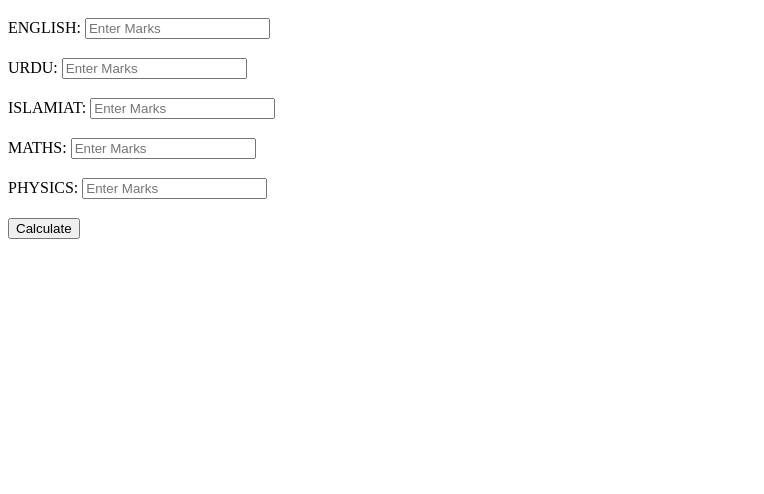
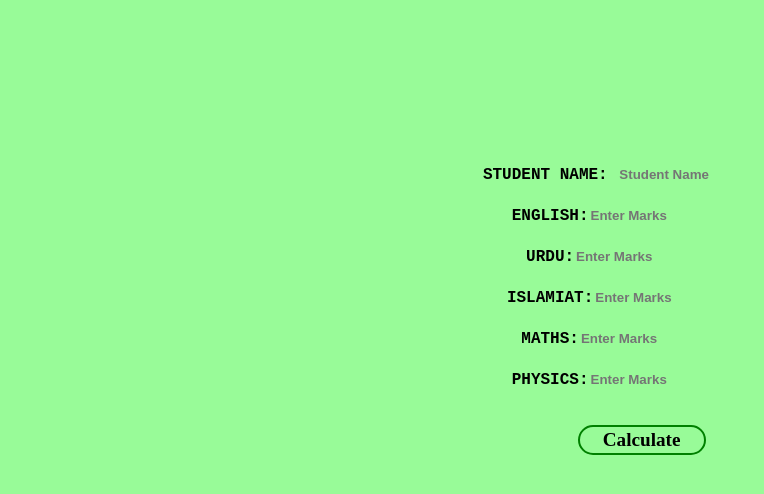
Before and after one commit to wahaj04/JAVASCRIPT, a plain HTML site: page Martsheet in JavaScript/grade.html in a window 1280 px wide. Shown: the whole page, without its empty margins (0-764 px from the left). Drawn offline with Linux system fonts and the light colour scheme.

Commit message:
initial commit

```diff
--- /dev/null
+++ b/Martsheet in JavaScript/grade.css
@@ -0,0 +1,56 @@
+body {
+    line-height: 2.5;
+    text-align: center;
+    margin-top: 12vw;
+    background: palegreen;
+    height: 100%;
+    width: 99%;
+}
+
+p {
+    font-family: 'Courier New', Courier, monospace;
+    font-weight: 900;
+}
+
+label {
+    font-family: 'Courier New', Courier, monospace;
+    font-weight: 700;
+    display: inline-block;
+}
+
+input {
+    /* border: transparent; */
+    font-weight: 800;
+    border-radius: 4px;
+    background: transparent;
+    border: none;
+}
+
+input:active {
+    background-color: #3e8e41;
+    box-shadow: 0 5px #666;
+}
+
+button {
+    font-size: larger;
+    font-family: ui-rounded;
+    font-weight: 900;
+    background: transparent;
+    border-radius: 1em;
+    margin-top: 25px;
+    border: 2px solid green;
+    height: 30px;
+    width: 10vw;
+
+}
+button:hover {
+    transition-duration: 0.4s;
+    background-color: #4CAF50;
+    color: #fff;
+    box-shadow: 0 12px 16px 0 rgba(0,0,0,0.24), 0 17px 50px 0 rgba(0,0,0,0.19)
+}
+button:active {
+    background-color: #3e8e41;
+    box-shadow: 0 5px #666;
+    transform: translateY(4px);
+  }
--- a/Martsheet in JavaScript/grade.html
+++ b/Martsheet in JavaScript/grade.html
@@ -5,32 +5,31 @@
     <meta charset="UTF-8">
     <meta http-equiv="X-UA-Compatible" content="IE=edge">
     <meta name="viewport" content="width=device-width, initial-scale=1.0">
+    <link rel="stylesheet" href="grade.css">
     <title>Marksheet in javascript</title>
 </head>
 
-<body style="line-height: 2.5;">
+<body>
     <form>
-        <label for="subject">ENGLISH:
-            <input type="number" placeholder="Enter Marks" id="eng"></label><br>
+        <label for="Student Name">STUDENT NAME: <input type="text" id="student" placeholder="Student Name"></label><br>
+        <label for="subject">ENGLISH:<input type="number" placeholder="Enter Marks" id="eng"></label><br>
 
-        <label for="subject">URDU:
-            <input type="number" placeholder="Enter Marks" id="urdu"></label><br>
+        <label for="subject">URDU:<input type="number" placeholder="Enter Marks" id="urdu"></label><br>
 
-        <label for="subject">ISLAMIAT:
-            <input type="number" placeholder="Enter Marks" id="islam"></label><br>
+        <label for="subject">ISLAMIAT:<input type="number" placeholder="Enter Marks" id="islam"></label><br>
 
-        <label for="subject">MATHS:
-            <input type="number" placeholder="Enter Marks" id="math"></label><br>
+        <label for="subject">MATHS:<input type="number" placeholder="Enter Marks" id="math" size="10" maxlength="10"></label><br>
 
-        <label for="subject">PHYSICS:
-            <input type="number" placeholder="Enter Marks" id="phy"></label><br>
+        <label for="subject">PHYSICS:<input type="number" placeholder="Enter Marks" id="phy"></label><br>
+    </form>
+    <div id="btn">
+        <button onclick="Total()">Calculate</button>
+    </div>
 
-            <!-- <label for="subject">Total:
-                <input type="number" placeholder="Total Marks" id="total"></label><br> -->
-        </form>
-        <button onclick="Total()">Calculate</button>
-
-       <script src="grade.js"></script>
+    <div>
+        <p id="paragraph"></p>
+    </div>
+    <script src="grade.js"></script>
 </body>
 
 </html>
--- a/Martsheet in JavaScript/grade.js
+++ b/Martsheet in JavaScript/grade.js
@@ -4,18 +4,16 @@ function Total() {
     let subj3 = parseInt(document.getElementById("islam").value);
     let subj4 = parseInt(document.getElementById("math").value);
     let subj5 = parseInt(document.getElementById("phy").value);
+    let student = document.getElementById("student").value;
 
     if (subj1 > 0 && subj1 < 100 && subj2 > 0 && subj2 < 100 && subj3 > 0 && subj3 < 100 && subj4 > 0 && subj4 < 100 && subj5 > 0 && subj5 < 100) {
-        document.write("Your Total Marks" + "<br/>" + "ENGLISH" +subj1 + "<br/>" + "URDU" + subj2 +"<br/>"+"ISLAMIAT"+ subj3 +"<br/>"+ "MATHS" + subj4 +"<br/>"+"PHYSICS" + subj5 + "<br/>");
+        let subsum = subj1 + subj2 + subj3 + subj4 + subj5;
+        alert(subsum);
+        var percentage = (subsum / (500)) * 100;
 
-    let subsum = subj1 + subj2 + subj3 + subj4 + subj5 ;
-    window.alert(subsum);
-    var percentage = (subsum / (500)) * 100;
-        document.write(percentage);
-
+        document.getElementById("paragraph").innerHTML = student +"<br/>"+ "YOUR PERCENTAGE THIS" + "<br/>" + percentage;
     }
     else {
         alert("Your value must be greater than zero")
     };
-    // console.log("hello")
 };
```
